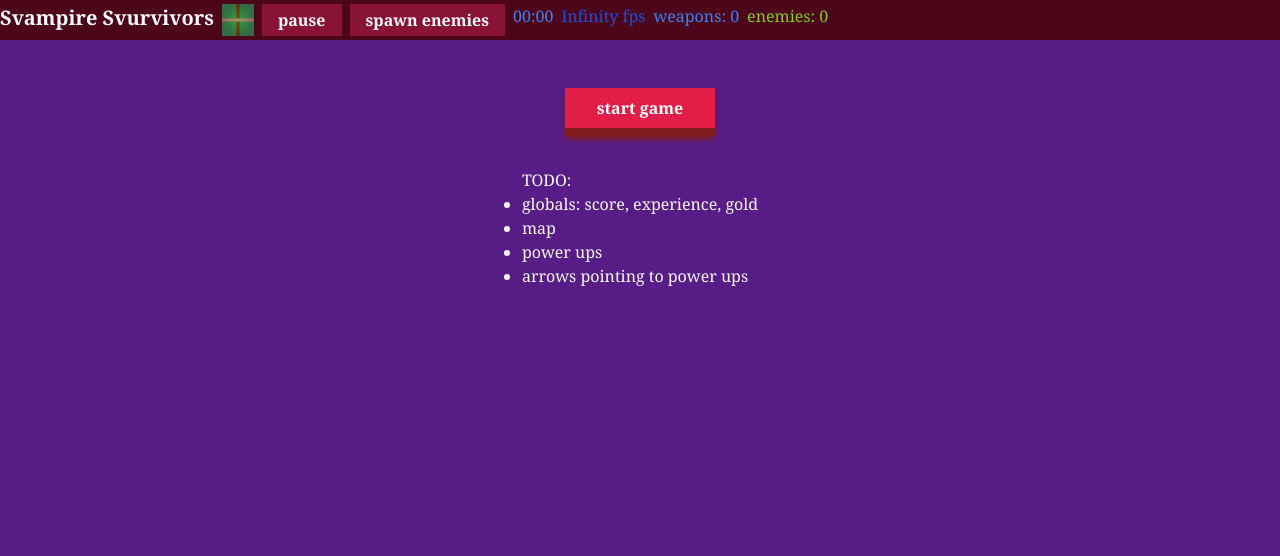
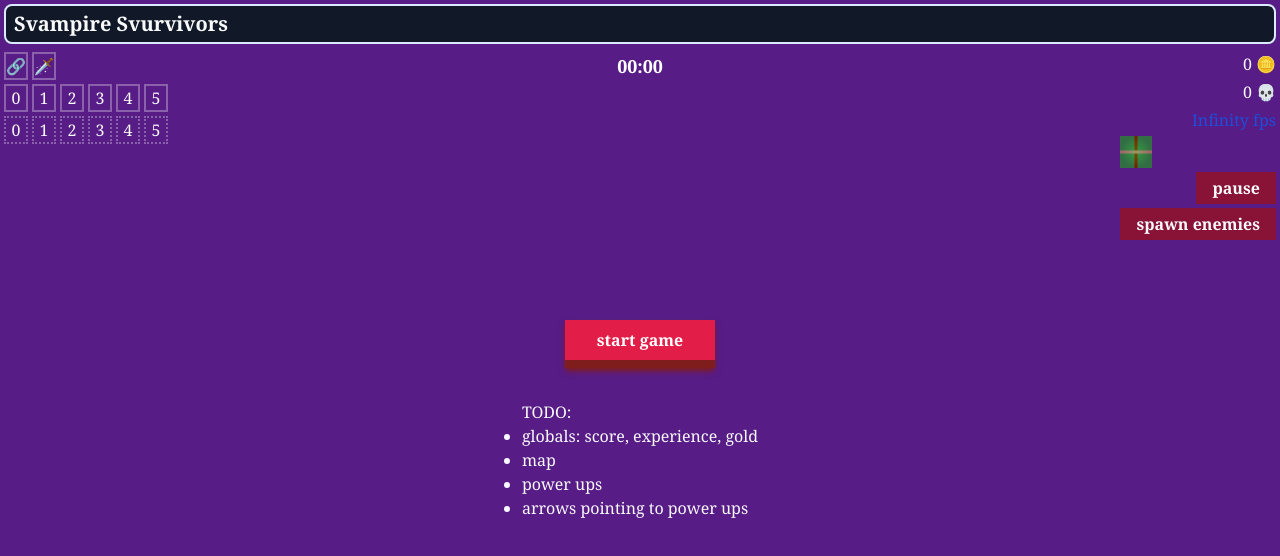
Before and after one commit to saitheninja/svampire-svurvivors, a SvelteKit app: page / in a window 1280 px wide. Shown: the top 556 px of the page. Built offline with nearby package versions, Linux system fonts and the light colour scheme.

Commit message:
Style top-ui closer to original game

```diff
--- a/src/routes/+page.svelte
+++ b/src/routes/+page.svelte
@@ -7,6 +7,9 @@
   import type { Alive, Sprite, Terrain, Weapon } from "$lib/definitions";
 
   const durationGameEnd = 30 * 60 * 1000; // minute * seconds * milliseconds
+  // when filled, treasure chests won't offer that type
+  const slotsWeapons = 6;
+  const slotsAccessories = 6;
 
   // current game state
   let elGameWindow: HTMLDivElement | undefined = $state();
@@ -15,7 +18,7 @@
 
   let isStarted = $state(false);
   let isFinished = $state(false);
-  let spawnId = 0;
+  let spawnId = $state(0);
 
   let activeEnemies: Alive[] = $state([]);
   let activePlayer: Alive | undefined = $state();
@@ -446,10 +449,69 @@
 <ControlsKeys bind:actionsActive bind:isPaused bind:dirX bind:dirY />
 
 <div id="game-window" bind:this={elGameWindow} class="flex h-screen flex-col bg-gray-900">
-  <div id="top-ui" class="z-50 flex flex-shrink gap-2 bg-rose-950 py-1">
-    <h1 class="text-center text-xl font-extrabold">Svampire Svurvivors</h1>
+  <div id="top-ui" class="absolute left-0 top-0 z-50 w-full p-1">
+    <div id="experience-bar" class="mb-2 rounded-lg border-2 border-blue-100 bg-gray-900 px-2 py-1">
+      <h1 class="text-xl font-extrabold">Svampire Svurvivors</h1>
 
-    <img src={terrainForest.imagePath} alt="Minimap of {terrainForest.name} area." class="size-8" />
+      <!-- {#if activePlayer} -->
+      <!--   {@const experiencePercent = -->
+      <!--     (activePlayer.experienceCurrent / activePlayer.experienceNextLevel) * 100} -->
+      <!---->
+      <!--   <div class="sr-only flex flex-row gap-2"> -->
+      <!--     <span>experience:</span> -->
+      <!--     <span>{Math.round(experiencePercent)}%</span> -->
+      <!--     <span>{activePlayer.healthCurrent} / {activePlayer.healthMax}</span> -->
+      <!--   </div> -->
+      <!---->
+      <!--   <div class="flex h-4 flex-row bg-gray-600"> -->
+      <!--     <div class="bg-blue-500" style="width: {experiencePercent}%"></div> -->
+      <!---->
+      <!--     <span class="ml-auto max-w-max">{activePlayer.level}</span> -->
+      <!--   </div> -->
+      <!-- {/if} -->
+    </div>
+
+    <div class="grid grid-cols-3 grid-rows-1">
+      <div class="flex flex-col gap-1 justify-self-start text-center">
+        <div class="flex flex-row gap-1">
+          {#each player.weapons as { sprite }}
+            <span class="w-6 overflow-clip border-2 border-white/30">{sprite.emoji}</span>
+          {/each}
+        </div>
+
+        <div class="flex flex-row gap-1">
+          {#each Array(slotsWeapons) as slot, i}
+            <span class="w-6 border-2 border-white/30">{slot}{i}</span>
+          {/each}
+        </div>
+
+        <div class="flex flex-row gap-1">
+          {#each Array(slotsAccessories) as slot, i}
+            <span class="w-6 border-2 border-dotted border-white/30">{slot}{i}</span>
+          {/each}
+        </div>
+      </div>
+
+      <time
+        id="timer"
+        datetime="PT{timerMinutes}M{timerSeconds}S"
+        class="flex flex-row gap-0 justify-self-center text-lg font-extrabold text-white"
+      >
+        <span>{timerMinutes.toString().length === 1 ? "0" : ""}{timerMinutes}</span>
+        <span>:</span>
+        <span>{timerSeconds.toString().length === 1 ? "0" : ""}{timerSeconds}</span>
+      </time>
+
+      <div class="flex flex-col gap-1 justify-self-end text-end">
+        <span>{0} 🪙</span>
+        <span>{spawnId} 💀</span>
+        <span class="text-blue-700">{fps} fps</span>
+
+        <img
+          src={terrainForest.imagePath}
+          alt="Minimap of {terrainForest.name} area."
+          class="size-8"
+        />
 
         <form
           onsubmit={(event) => {
@@ -475,18 +537,6 @@
           <button class="bg-rose-900 px-4 py-1 font-extrabold">spawn enemies</button>
         </form>
 
-    <time
-      id="timer"
-      datetime="PT{timerMinutes}M{timerSeconds}S"
-      class="flex flex-row gap-0 text-blue-500"
-    >
-      <span>{timerMinutes.toString().length === 1 ? "0" : ""}{timerMinutes}</span>
-      <span>:</span>
-      <span>{timerSeconds.toString().length === 1 ? "0" : ""}{timerSeconds}</span>
-    </time>
-
-    <span class="text-blue-700">{fps} fps</span>
-
         <!-- <span class="text-cyan-500">scrollLeft: {elWorld?.scrollLeft}</span> -->
         <!-- <span class="text-cyan-500">scrollWidth: {elWorld?.scrollWidth}</span> -->
         <!-- <span class="text-cyan-500">clientWidth: {elWorld?.clientWidth}</span> -->
@@ -499,25 +549,25 @@
 
         <!-- <span class="text-cyan-500">actions: {actionsActive}</span> -->
 
-    <span class="text-blue-500"
-      >weapons: {activeWeapons.length}
-      {#each activeWeapons as { sprite }}
-        <span>{sprite.emoji}</span>
-      {/each}
-    </span>
+        <!-- <span class="text-blue-500" -->
+        <!--   >weapons: {activeWeapons.length} -->
+        <!--   {#each activeWeapons as { sprite }} -->
+        <!--     <span>{sprite.emoji}</span> -->
+        <!--   {/each} -->
+        <!-- </span> -->
 
-    <span class="text-lime-500"
-      >enemies: {activeEnemies.length}
-      {#each activeEnemies as { sprite }}
-        <span>{sprite.emoji}</span>
-      {/each}
-    </span>
+        <!-- <span class="text-lime-500" -->
+        <!--   >enemies: {activeEnemies.length} -->
+        <!--   {#each activeEnemies as { sprite }} -->
+        <!--     <span>{sprite.emoji}</span> -->
+        <!--   {/each} -->
+        <!-- </span> -->
 
         <div id="health-bar" class="max-w-max">
           {#if activePlayer}
             {@const healthPercent = (activePlayer.healthCurrent / activePlayer.healthMax) * 100}
 
-        <div class="flex flex-row gap-2">
+            <div class="sr-only flex flex-row gap-2">
               <span>health:</span>
               <span>{Math.round(healthPercent)}%</span>
               <span>{activePlayer.healthCurrent} / {activePlayer.healthMax}</span>
@@ -529,10 +579,12 @@
           {/if}
         </div>
       </div>
+    </div>
+  </div>
 
   <div bind:this={elWorld} id="world" class="flex-grow overflow-auto bg-purple-900">
     {#if !isStarted || isFinished}
-      <div id="info" class="mx-auto max-w-max">
+      <div id="info" class="mx-auto mt-80 max-w-max">
         <form
           id="form-start-game"
           onsubmit={(event) => {
```
Lines whose indentation alone changed are shown as unchanged.
